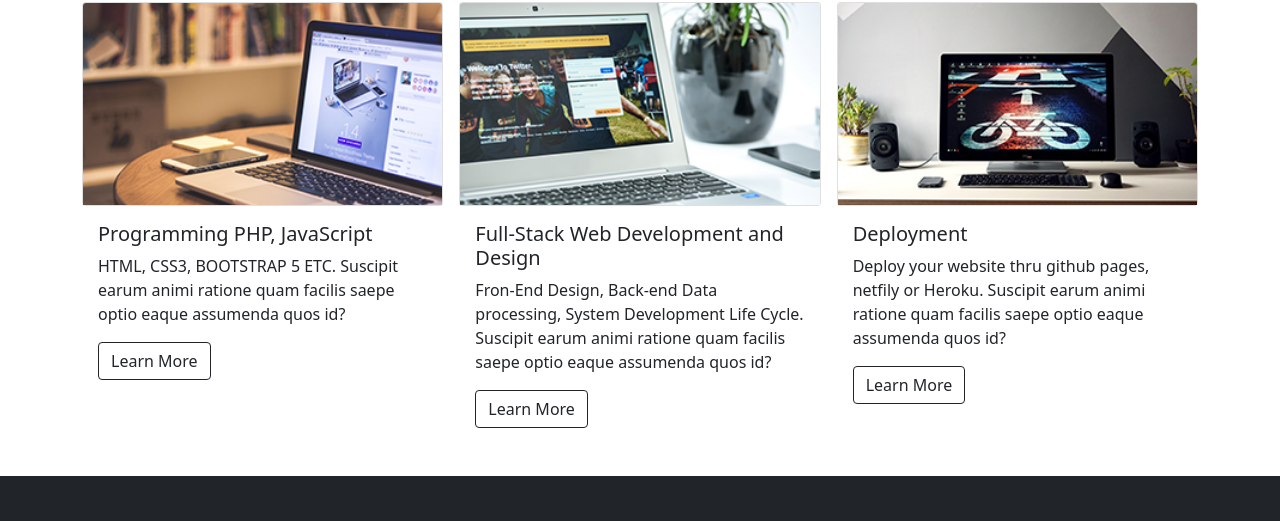
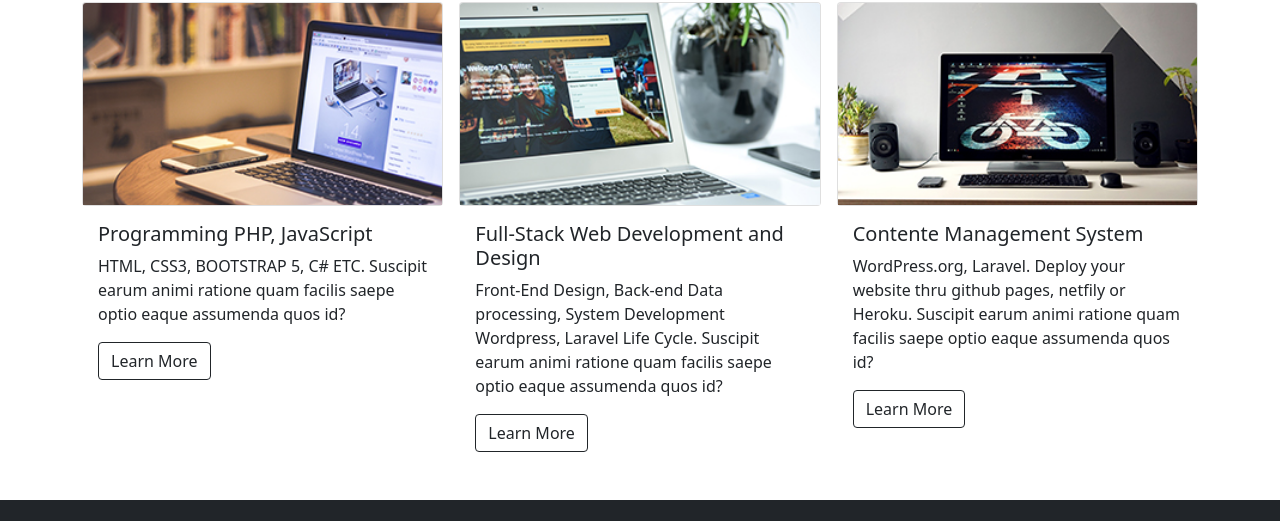
Before and after one commit to normanleonor1961/mypersonalwebsite, a plain HTML site: page portfolio.html in a window 1280 px wide. Shown: the part 228-749 px from the top of the page. Drawn offline with nearby package versions, Linux system fonts and the light colour scheme.

Commit message:
another update

```diff
--- a/portfolio.html
+++ b/portfolio.html
@@ -86,8 +86,8 @@
             <div class="card-body">
               <h5 class="card-title">Programming PHP, JavaScript</h5>
               <p class="card-text">
-                HTML, CSS3, BOOTSTRAP 5 ETC. Suscipit earum animi ratione quam
-                facilis saepe optio eaque assumenda quos id?
+                HTML, CSS3, BOOTSTRAP 5, C# ETC. Suscipit earum animi ratione
+                quam facilis saepe optio eaque assumenda quos id?
               </p>
               <a href="#" class="btn btn-outline-dark">Learn More</a>
             </div>
@@ -103,13 +103,11 @@
             <div class="card-body">
               <h5 class="card-title">Full-Stack Web Development and Design</h5>
               <p class="card-text">
-                Fron-End Design, Back-end Data processing, System Development
-                Life Cycle. Suscipit earum animi ratione quam facilis saepe
-                optio eaque assumenda quos id?
+                Front-End Design, Back-end Data processing, System Development
+                Wordpress, Laravel Life Cycle. Suscipit earum animi ratione quam
+                facilis saepe optio eaque assumenda quos id?
               </p>
-              <a href="learnmore.html" class="btn btn-outline-dark"
-                >Learn More</a
-              >
+              <a href="#" class="btn btn-outline-dark">Learn More</a>
             </div>
           </div>
           <div class="col-12 col-md-6 col-lg-4">
@@ -121,11 +119,11 @@
               />
             </div>
             <div class="card-body">
-              <h5 class="card-title">Deployment</h5>
+              <h5 class="card-title">Contente Management System</h5>
               <p class="card-text">
-                Deploy your website thru github pages, netfily or Heroku.
-                Suscipit earum animi ratione quam facilis saepe optio eaque
-                assumenda quos id?
+                WordPress.org, Laravel. Deploy your website thru github pages,
+                netfily or Heroku. Suscipit earum animi ratione quam facilis
+                saepe optio eaque assumenda quos id?
               </p>
               <a href="#" class="btn btn-outline-dark">Learn More</a>
             </div>
```
